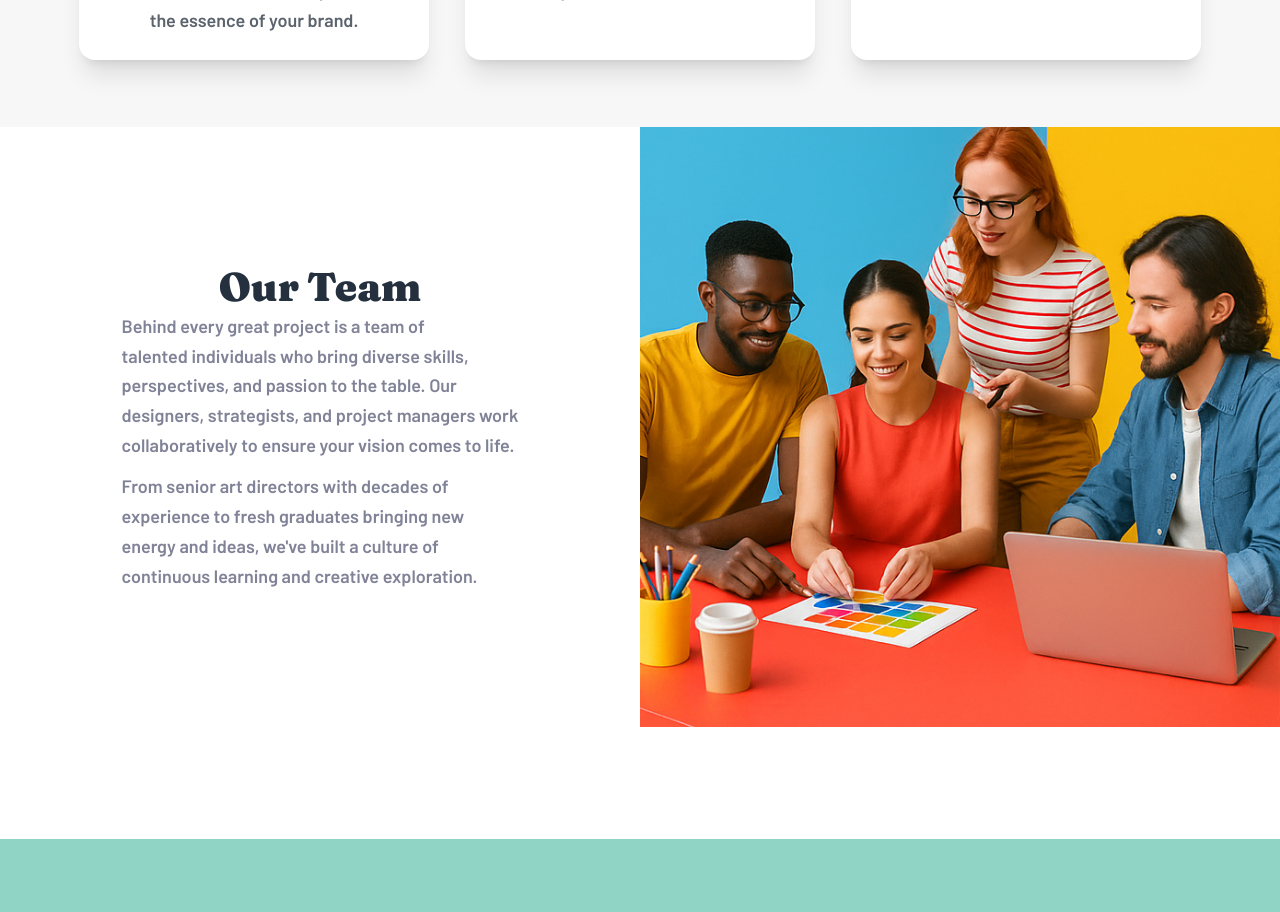
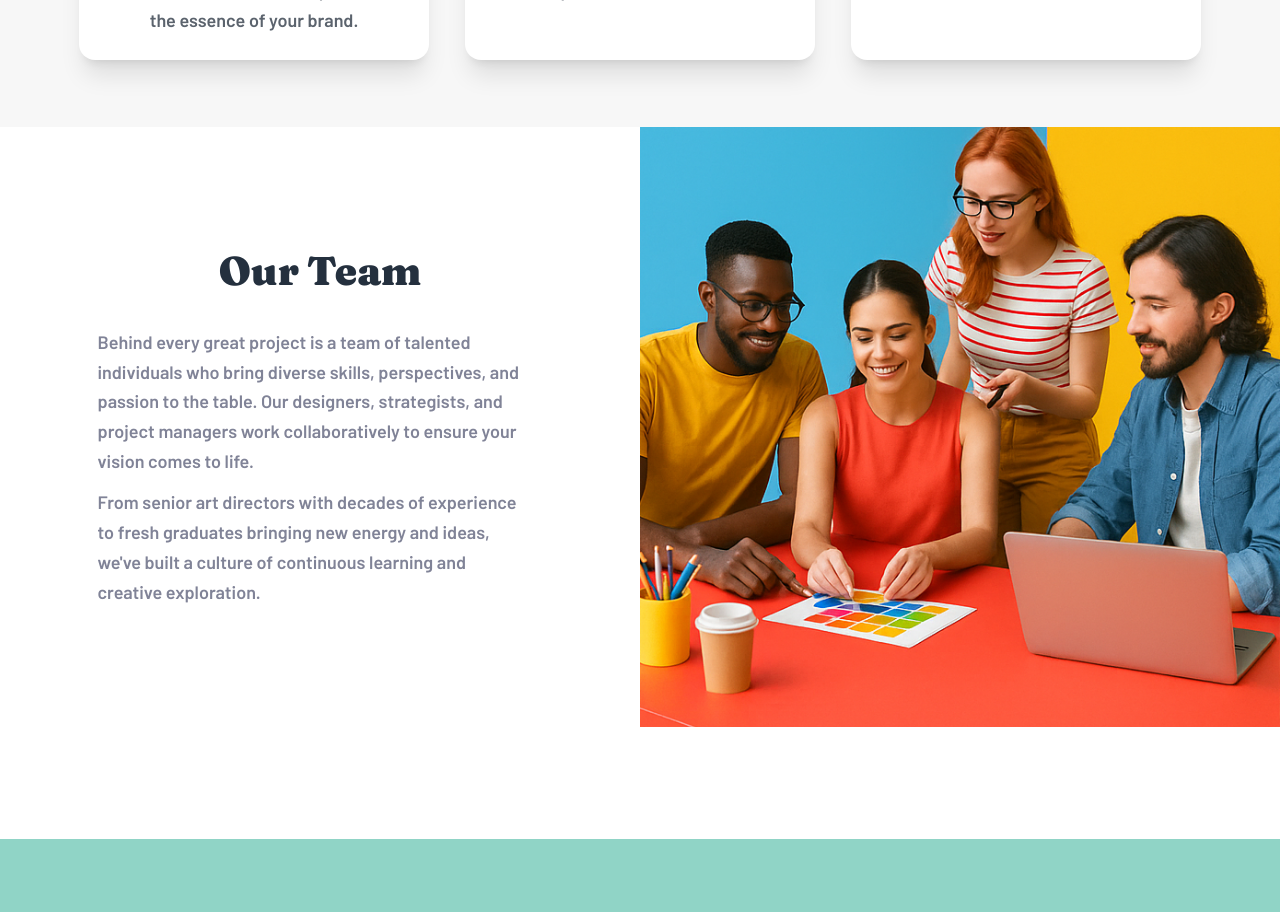
Before and after one commit to JakubM-I/agency-landing-page, a React (Vite) app: page /sunnyside/about in a window 1280 px wide. Shown: the part 1640-2552 px from the top of the page. Built offline with nearby package versions, Linux system fonts and the light colour scheme.

Commit message:
Use common component to text grid cell

```diff
--- a/src/features/about/OurTeam/index.tsx
+++ b/src/features/about/OurTeam/index.tsx
@@ -1,23 +1,23 @@
 import SectionTitle from "../../../components/SectionTitle";
 import team from "../../../assets/team/our-team.png";
+import GridPicture from "../../../components/GridPicture";
+import GridTextCell from "../../../components/GridTextCell";
 
 const OurTeam: React.FC = () => {
     return (
         <>
-            <div className="flex flex-col-reverse md:flex-row gap-6 md:gap-0">
-                <div className="w-full md:w-1/2 flex flex-nowrap justify-center items-center">
-                    <div className="flex flex-col flex-nowrap justify-center items-center w-[min(445px,100%)] px-6 py-16 sx:py-[67px]" >
-                        <SectionTitle title="Our Team" />
-                        <p className="text-preset-10 text-left text-balance text-grey-550 mb-3">Behind every great project is a team of talented individuals who bring diverse skills, perspectives, and passion to the table. Our designers, strategists, and project managers work collaboratively to ensure your vision comes to life.</p>
-                        <p className="text-preset-10 text-left text-balance text-grey-550">From senior art directors with decades of experience to fresh graduates bringing new energy and ideas, we've built a culture of continuous learning and creative exploration.</p>
+            <div className="flex flex-col-reverse md:flex-row">
+                {/* <div className="w-full md:w-1/2 flex flex-nowrap justify-center items-center px-6 py-16 sx:py-[67px]"> */}
+                <GridTextCell>
+                    <div className="flex flex-col flex-nowrap justify-center items-start w-[min(445px,100%)]" >
+                        <SectionTitle title="Our Team" styling="mb-8" />
+                        <p className="text-preset-10 text-left text-pretty text-grey-550 mb-3">Behind every great project is a team of talented individuals who bring diverse skills, perspectives, and passion to the table. Our designers, strategists, and project managers work collaboratively to ensure your vision comes to life.</p>
+                        <p className="text-preset-10 text-left text-pretty text-grey-550">From senior art directors with decades of experience to fresh graduates bringing new energy and ideas, we've built a culture of continuous learning and creative exploration.</p>
                     </div>
-                </div>
-                <div className="w-full md:w-1/2 sx:h-[600px]">
-                    <picture>
-                        <source srcSet={team} type="image/png" />
-                        <img src={team} alt="Our team" className="w-full h-full object-cover" />
-                    </picture>
-                </div>
+                </GridTextCell>
+
+                {/* </div> */}
+                <GridPicture desktopImg={team} mobileImg={team} />
             </div>
             <div className="py-8 md:py-14">
 
```
